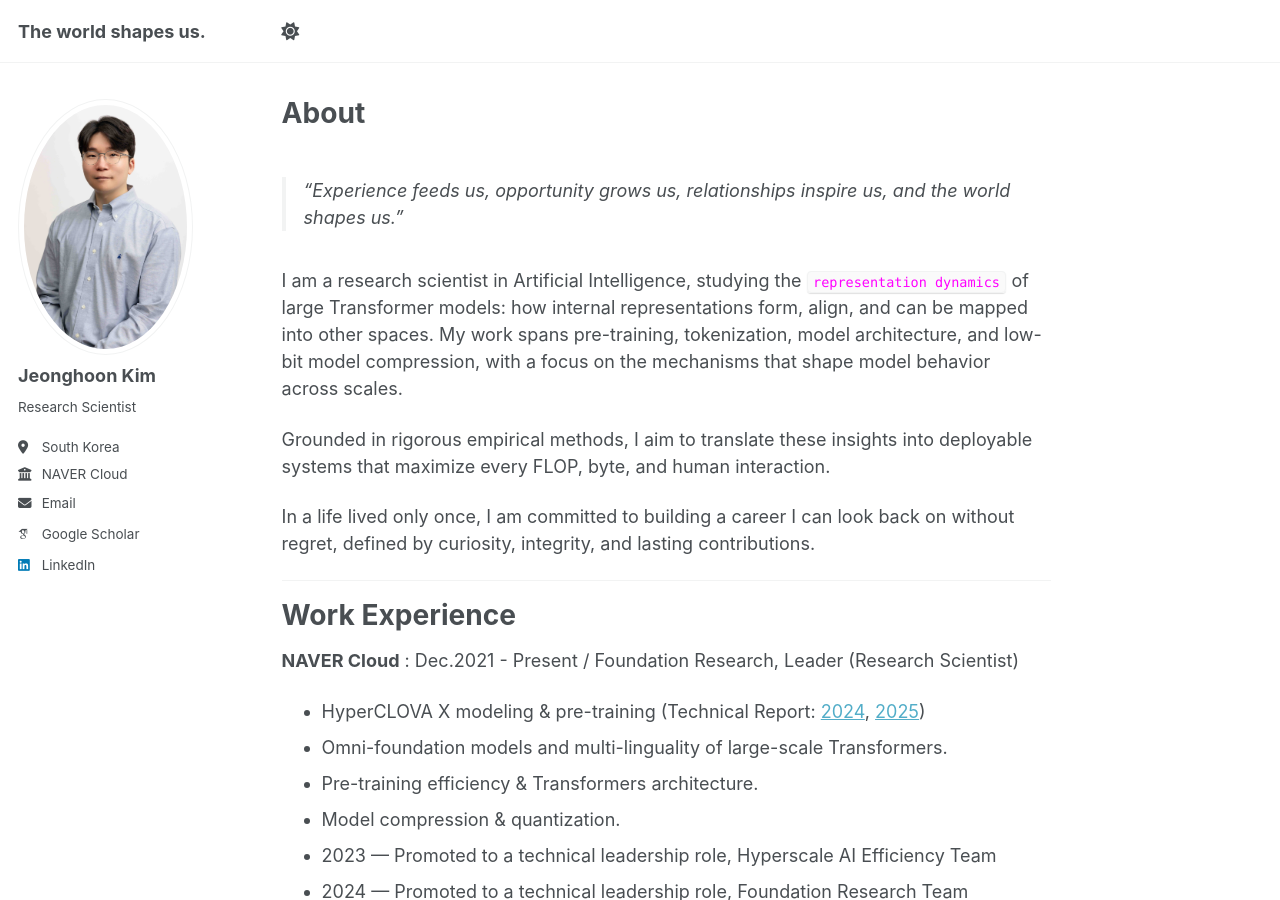
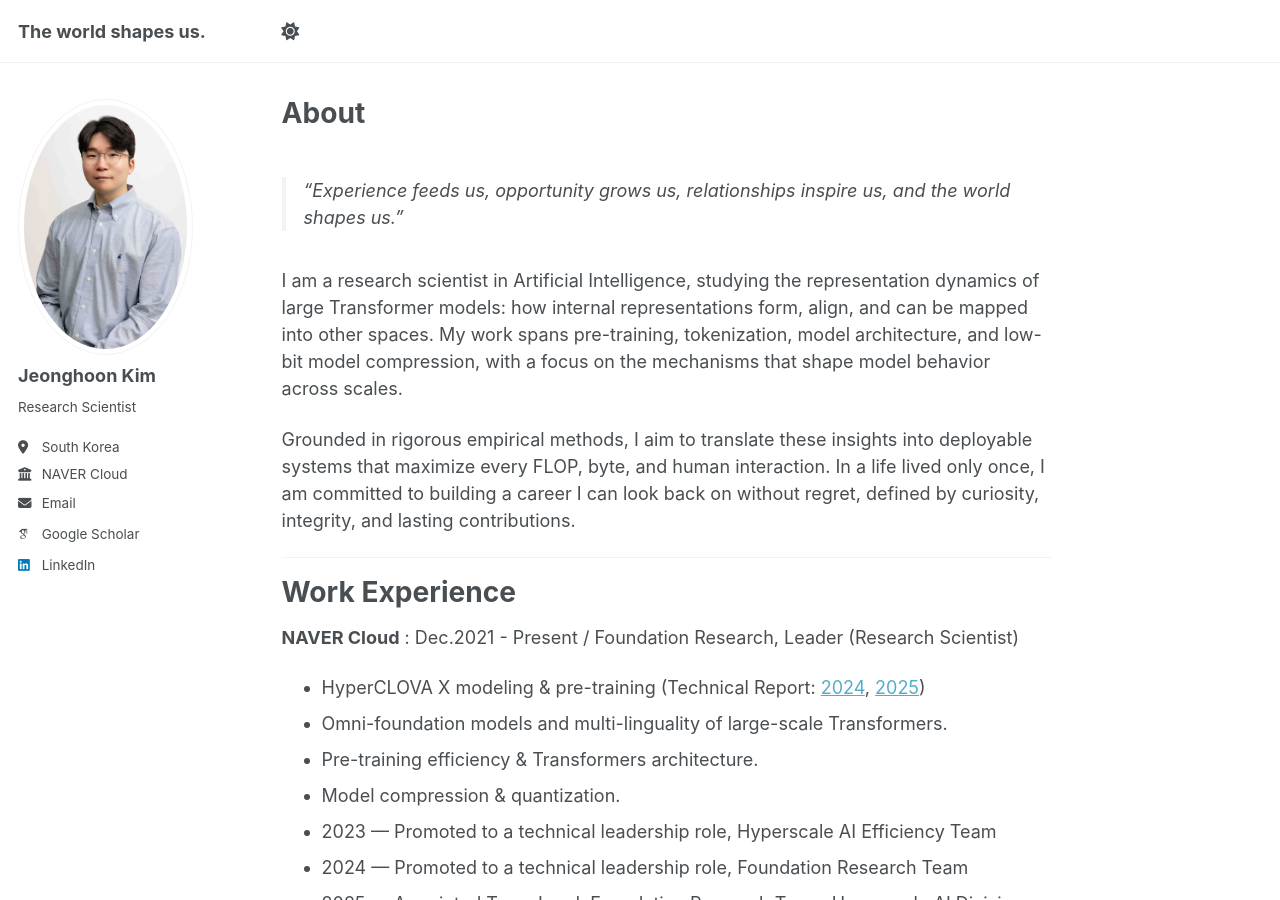
Before and after one commit to penpaperkeycode/penpaperkeycode.github.io, a Jekyll site: the page built from _pages/about.md, in a window 1280 px wide and 900 px high. Built offline with Jekyll 4.4.1, drawn with Linux system fonts in a browser that asks for light colours; some web fonts are replaced.

Commit message:
Update about.md

```diff
--- a/_pages/about.md
+++ b/_pages/about.md
@@ -9,11 +9,10 @@ redirect_from:
 
 > “Experience feeds us, opportunity grows us, relationships inspire us, and the world shapes us.”
 
-I am a research scientist in Artificial Intelligence, studying the <code style="color : magenta">representation dynamics</code> of large Transformer models: how internal representations form, align, and can be mapped into other spaces. My work spans pre-training, tokenization, model architecture, and low-bit model compression, with a focus on the mechanisms that shape model behavior across scales.
+I am a research scientist in Artificial Intelligence, studying the representation dynamics of large Transformer models: how internal representations form, align, and can be mapped into other spaces. My work spans pre-training, tokenization, model architecture, and low-bit model compression, with a focus on the mechanisms that shape model behavior across scales.
 
-Grounded in rigorous empirical methods, I aim to translate these insights into deployable systems that maximize every FLOP, byte, and human interaction.
+Grounded in rigorous empirical methods, I aim to translate these insights into deployable systems that maximize every FLOP, byte, and human interaction. In a life lived only once, I am committed to building a career I can look back on without regret, defined by curiosity, integrity, and lasting contributions.
 
-In a life lived only once, I am committed to building a career I can look back on without regret, defined by curiosity, integrity, and lasting contributions.
 
 -------
 
```
